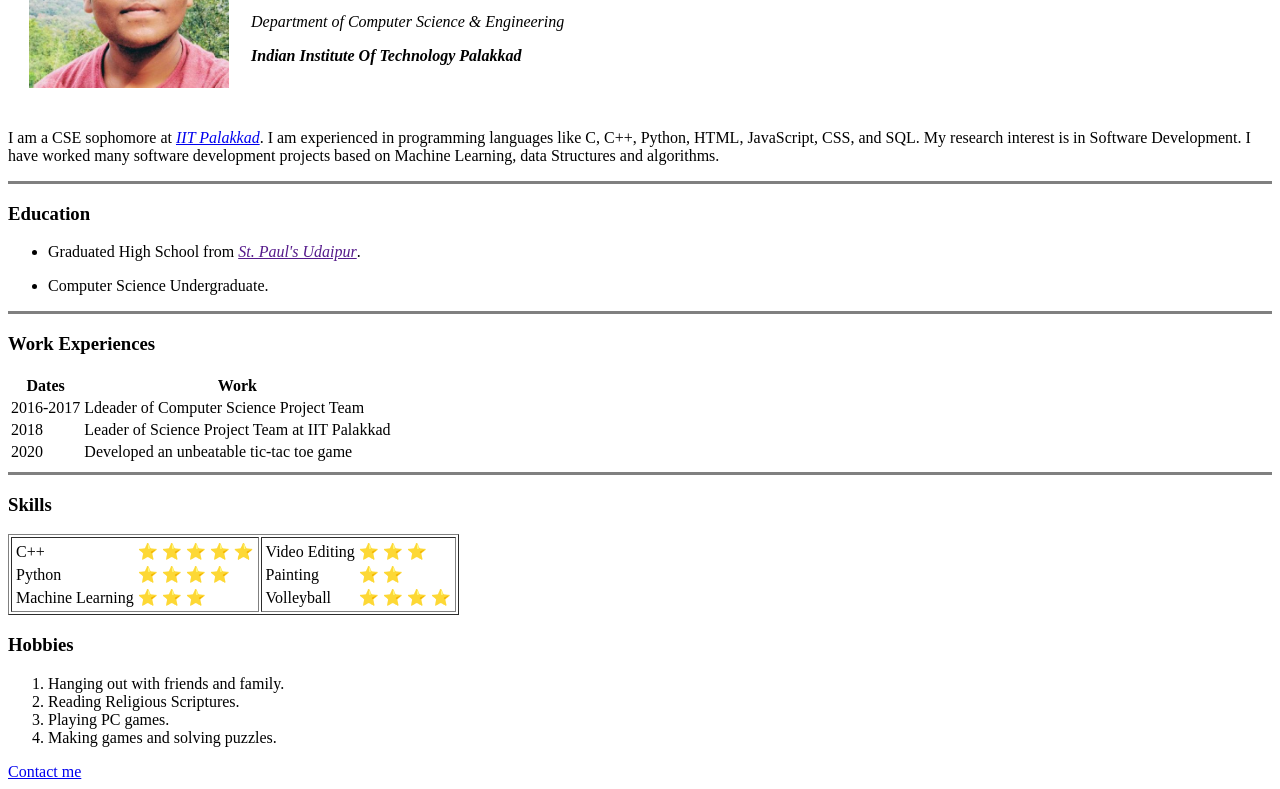
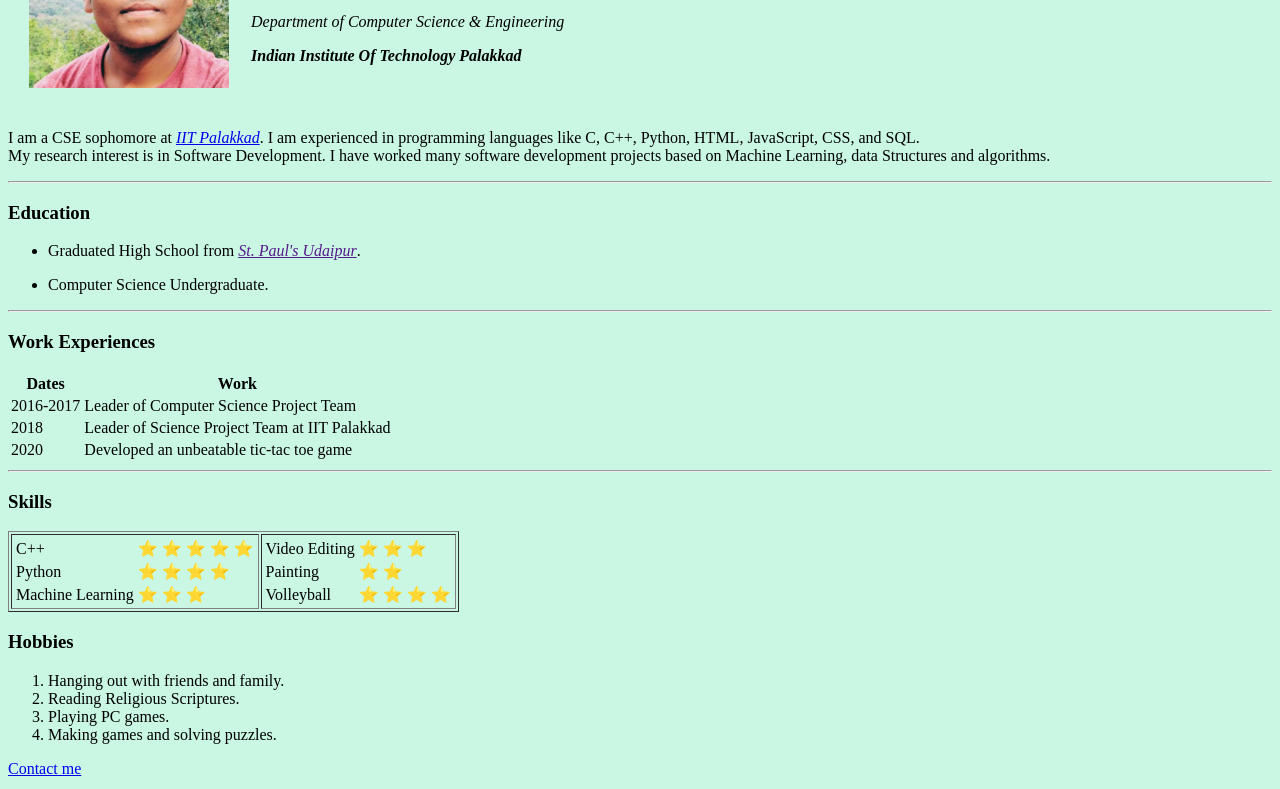
Before and after one commit to thesheikhzishan/CV, a plain HTML site: page index.html in a window 1280 px wide. Shown: the part 141-930 px from the top of the page. Drawn offline with Linux system fonts and the light colour scheme.

Commit message:
update in cv

```diff
--- a/index.html
+++ b/index.html
@@ -8,7 +8,7 @@
 		<!-- title changes text in browser tab -->
 		<title>Zishan's Personal Website</title>
 	</head>
-	<body>
+	<body style="background-color: #CAF7E3;">
 		<table cellspacing = "20">
 			<tr>
 				<td><img src="images/Zishan.jfif" width="200" alt="Zishan Profile Picture"></td>
@@ -22,14 +22,14 @@
 		</table>
 
 
-		<p>I am a CSE sophomore at <em> <a href="https://iitpkd.ac.in/">IIT Palakkad</a></em>. I am experienced in programming languages like C, C++, Python, HTML, JavaScript, CSS, and SQL. My research interest is in Software Development. I have worked many software development projects based on Machine Learning, data Structures and algorithms.</p>
-		<hr size = "3" noshade>
+		<p>I am a CSE sophomore at <em> <a href="https://iitpkd.ac.in/">IIT Palakkad</a></em>. I am experienced in programming languages like C, C++, Python, HTML, JavaScript, CSS, and SQL.<br> My research interest is in Software Development. I have worked many software development projects based on Machine Learning, data Structures and algorithms.</p>
+		<hr>
 		<h3>Education</h3>
 		<ul>
 			<li><p>Graduated High School from <em><a href="">St. Paul's Udaipur</a></em>.</p></li>
 			<li><p>Computer Science Undergraduate</em>.</p></li>
 		</ul>
-		<hr size = "3" noshade>
+		<hr>
 		<h3>Work Experiences</h3>
 		<table>
 			<thead>
@@ -41,7 +41,7 @@
 			<tbody>
 				<tr>
 					<td>2016-2017</td>
-					<td>Ldeader of Computer Science Project Team</td>
+					<td>Leader of Computer Science Project Team</td>
 				</tr>
 				<tr>
 					<td>2018</td>
@@ -53,7 +53,7 @@
 				</tr>
 			</tbody>
 		</table>
-		<hr size = "3" noshade>
+		<hr>
 		<h3>Skills</h3>
 		<table border="1">
 			<tr>
```
